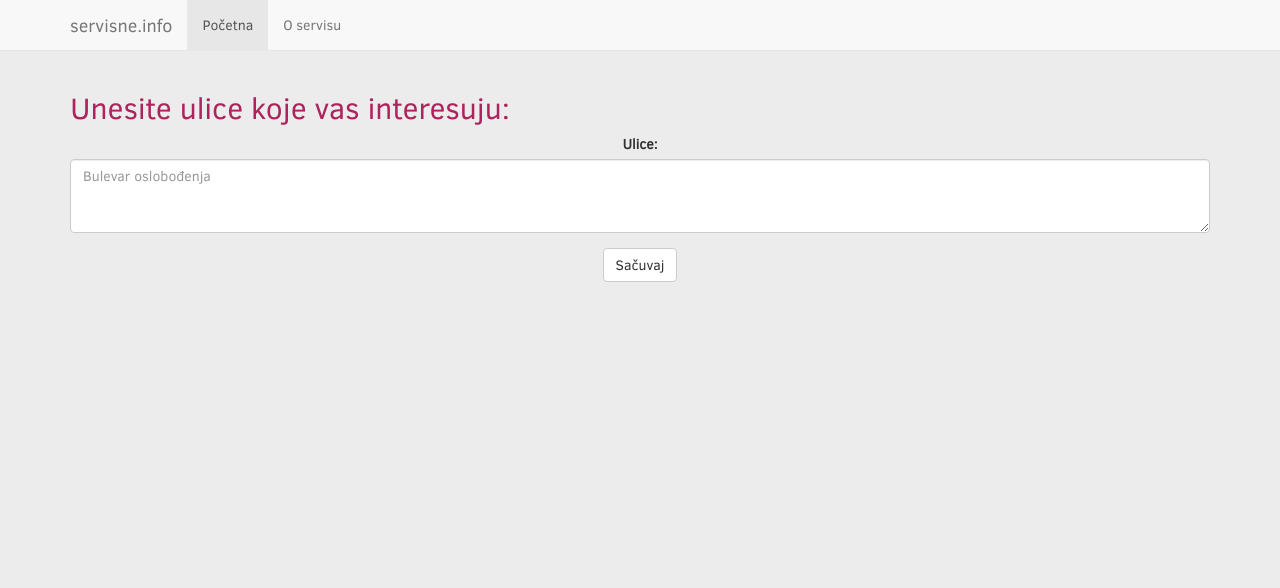
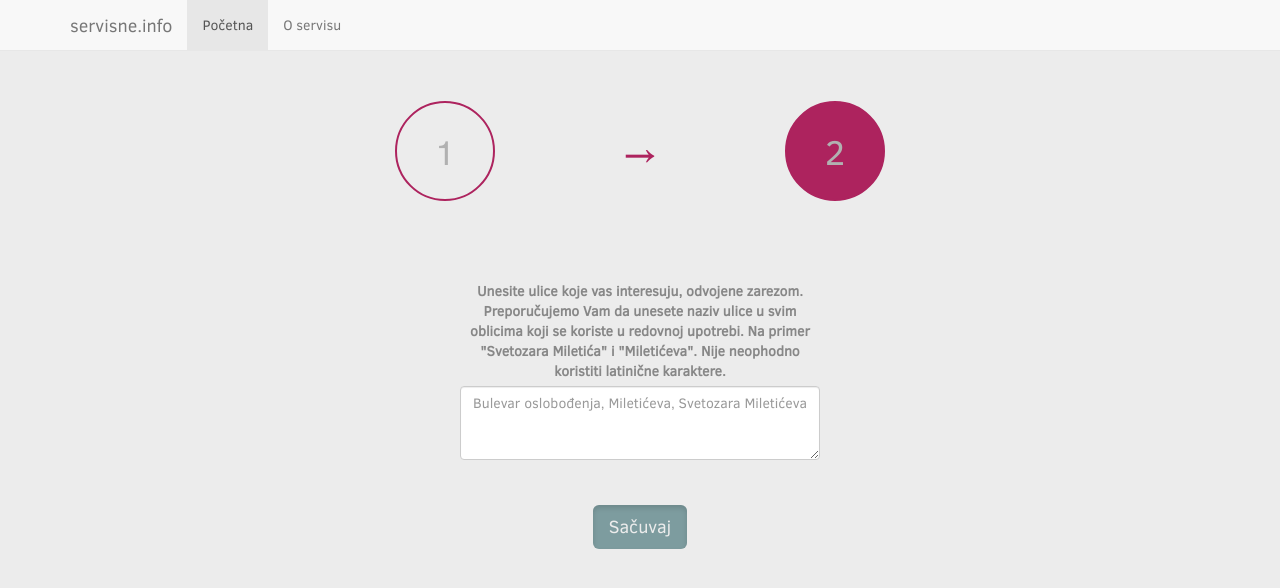
Before and after one commit to TanjaSS/servisne.info.dizajn, a plain HTML site: page ulice.html in a window 1280 px wide. Drawn offline with Linux system fonts and the light colour scheme.

Commit message:
Design steps

```diff
--- a/css/style.css
+++ b/css/style.css
@@ -4,7 +4,7 @@
     src: url('../fonts/EOT/ClearSans-Regular.eot?#iefix') format('embedded-opentype'), /* IE6-IE8 */
      url('../fonts/WOFF/ClearSans-Regular.woff') format('woff'), /* Modern Browsers */
      url('../fonts/TTF/ClearSans-Regular.ttf') format('truetype'), /* Safari, Android, iOS */
-     url('../fonts/SVG/ClearSnas-Regular..svg#levenim') format('svg'); /* Legacy iOS */
+     url('../fonts/SVG/ClearSans-Regular.svg#levenim') format('svg'); /* Legacy iOS */
 }
 
 html {
@@ -14,7 +14,8 @@ html {
 body {
 	background-color: #ececec;
 	padding: 0;
-	font-family: 'Clear Sans';
+	font-family: 'Clear Sans' !important;
+	color: #878787;
 }
 
 .jumbotron {
@@ -30,15 +31,12 @@ div.container .btn-primary {
 	background-color: #7D9C9F;
 	color: 	#ECECEC;
 	border: 0;
+	margin-top: 30px;
 }
 
 .latest-info ul {
 	list-style: none;
 	padding-left: 1em;
-}
-
-.latest-info li {
-	color: #878787;
 }
 
 .latest-info li a {
@@ -48,3 +46,33 @@ div.container .btn-primary {
 form {
 	text-align: center;
 }
+
+.steps {
+	margin-top: 30px;
+	margin-bottom: 80px;
+}
+
+.step {
+	width: 100px;
+	height: 100px;
+	text-align: center;
+	display: table;
+	margin: 0 auto;
+	color: #ad235e;
+}
+
+.step-active {
+	background-color: #ad235e;
+}
+
+.step-circle {
+	border: 2px solid #ad235e;
+	border-radius: 50px;
+	color: #b1b1b1;
+}
+
+.step span {
+	display: table-cell;
+	vertical-align: middle;
+	font-size: 2.5em;
+}
--- a/ulice.html
+++ b/ulice.html
@@ -1,8 +1,11 @@
 <!DOCTYPE html>
-<html><head>
+<html>
+
+<head>
 	<meta http-equiv="Content-Type" content="text/html; charset=UTF-8">
 	<title>Dobrodošli na servisne.info</title>
 </head>
+
 <body>
 	<!-- navbar -->
 	<header class="navbar navbar-default navbar-static-top" id="top" role="banner">
@@ -24,21 +27,28 @@
 	</header>
 
 	<div class="container">
-
-<h2>Unesite ulice koje vas interesuju:</h2>
-
-<div class="row-fluid">
-  <div class="span8">
+		<div class="row steps">
+			<div class="col-md-2 col-md-offset-3">
+				<div class="step step-circle"><span>1</span></div>
+			</div>
+			<div class="col-md-2">
+				<div class="step"><span>→</span></div>
+			</div>
+			<div class="col-md-2">
+				<div class="step step-circle step-active"><span>2</span></div>
+			</div>
+		</div>
+		<div class="row">
+			<div class="col-md-4 col-md-offset-4">
 				<form action="/streets/update" method="post" role="form">
 					<div class="form-group">
-        <label for="streets">Ulice:</label>
-        <textarea id="streets" name="streets" class="form-control" rows="3" placeholder="Bulevar oslobođenja"></textarea>
+						<label for="streets">Unesite ulice koje vas interesuju, odvojene zarezom. Preporučujemo Vam da unesete naziv ulice u svim oblicima koji se koriste u redovnoj upotrebi. Na primer "Svetozara Miletića" i "Miletićeva". Nije neophodno koristiti latinične karaktere.</label>
+						<textarea id="streets" name="streets" class="form-control" rows="3" placeholder="Bulevar oslobođenja, Miletićeva, Svetozara Miletićeva"></textarea>
 					</div>
-      <input class="btn btn-default" value="Sačuvaj" type="submit">
+					<a href="uspeh.html" class="btn btn-primary btn-lg active">Sačuvaj</a>
 				</form>
 			</div>
 		</div>
-
 	</div>
 	<!-- scripts and styles -->
 	<link href="css/bootstrap.css" rel="stylesheet" type="text/css">
@@ -53,4 +63,6 @@
 
 
 
-</body></html>
+</body>
+
+</html>
```
Also changed, not shown: email.html (+17 -3 lines), index.html (+1 -1 lines), uspeh.html (+14 -3 lines). Lines whose indentation alone changed are shown as unchanged.
